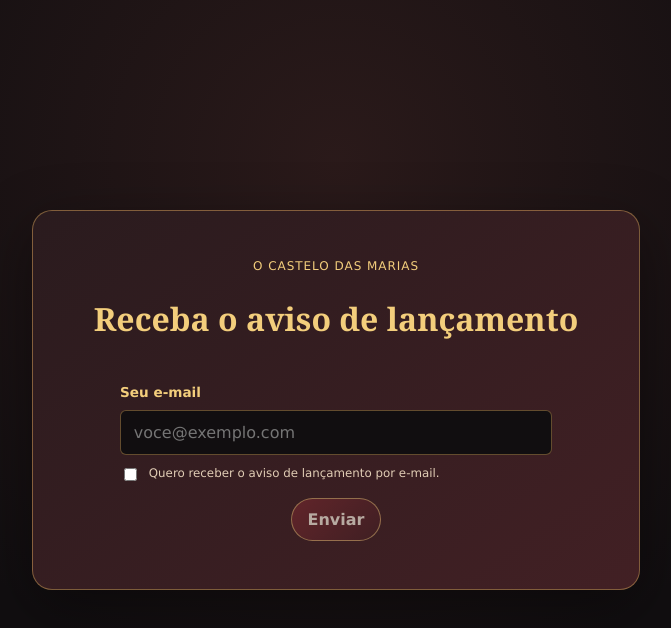
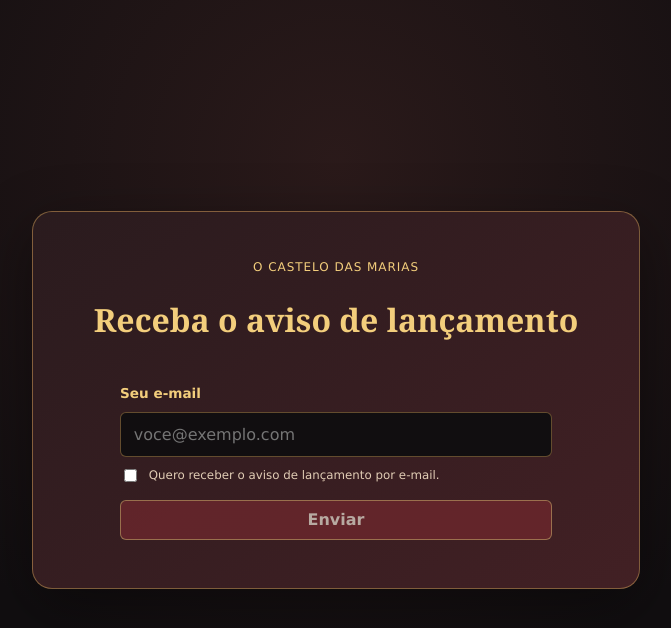
Before and after one commit to juninhuju/maryscastle-react, a React (Vite) app: page /comprar in a window 1280 px wide. Shown: the top 628 px of the page, without its empty margins (304-975 px from the left). Built offline with nearby package versions, Linux system fonts and the light colour scheme; no server answers.

Commit message:
"botão enviar simpokifcicado"

```diff
--- a/src/index.css
+++ b/src/index.css
@@ -3103,11 +3103,20 @@ button {
 }
 
 .release-notice-submit {
-  justify-self: center;
-  min-height: 2.7rem;
+  justify-self: stretch;
+  min-height: 2.5rem;
   margin-top: 0.25rem;
-  padding: 0.65rem 1rem;
-  border-radius: 999px;
+  padding: 0.55rem 0.9rem;
+  border-radius: 6px;
+  background: var(--warmbrown);
+  transition: background-color 0.2s ease;
+}
+
+.release-notice-submit:hover,
+.release-notice-submit:focus-visible {
+  background: color-mix(in srgb, var(--warmbrown) 78%, var(--lightgolden));
+  box-shadow: none;
+  transform: none;
 }
 
 .release-notice-submit:disabled {
```
